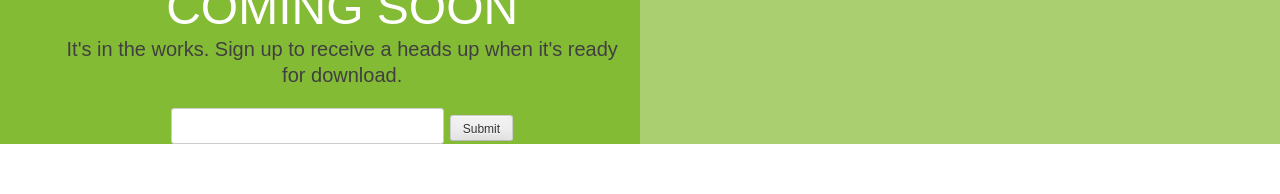
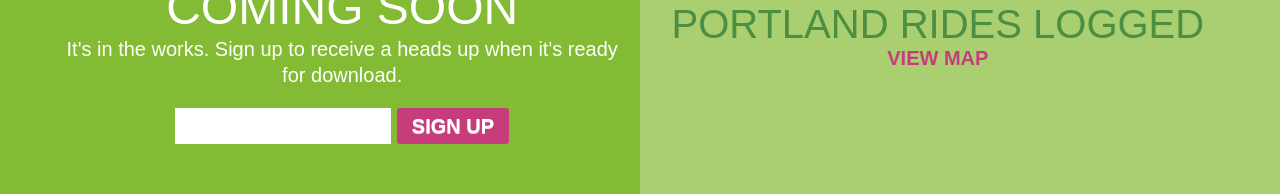
Before and after one commit to RideReport/firestonej.github.io, a website: page index.html in a window 1280 px wide. Shown: the part 974-1168 px from the top of the page. Before the commit the page ends 1118 px from the top, so only its background shows below. Drawn offline with nearby package versions, Linux system fonts and the light colour scheme.

Commit message:
Layout skeleton improvements

```diff
--- a/index.html
+++ b/index.html
@@ -74,9 +74,9 @@
 
           </div>
 
-          <div class="hero--right l--half m--3_8">
+          <div class="hero--right l--half m--3_8 s--none">
 
-            <img class="hero--phone" src="img/phone.png">
+            <img class="hero--phone" src="img/phone.png"/>
 
           </div>
 
@@ -88,7 +88,9 @@
 
         <div class="band--main">
 
-          <div class="signup l--half l--first m--half m--first s--contain">
+          <div class="signup l--half l--first m--half m--first">
+
+            <div class="signup--main s--contain">
 
               <h5>Android Beta Coming Soon</h5>
 
@@ -97,15 +99,25 @@
               <form ajax-email-signup="">
                 <input name="email" type="text"/>
                 <input name="tag" value="android" type="hidden">
-              <input type="submit">
+                <input type="submit" value="Sign Up" class="">
                 <span class="results"></span>
               </form>
 
             </div>
 
-          <div class="odo l--half m--half s--contain">
+          </div>
+
+          <div class="odo l--half m--half">
+
+            <div class="odo-main s--contain">
 
               <img src="img/counter.png">
+
+              <h6>Portland Rides Logged</h6>
+
+              <a href="#">View Map</a>
+
+            </div>
 
           </div>
 
--- a/sass/_base.scss
+++ b/sass/_base.scss
@@ -81,3 +81,22 @@
 p, ul, ol {
   margin-bottom: 1em;
 }
+
+input[type="text"],
+input[type="email"],
+input[type="url"],
+input[type="password"],
+input[type="search"],
+textarea {
+  border: 0;
+  border-radius: 0;
+  padding: 4px;
+}
+
+.button-big {
+  @include button-big;
+}
+
+.button, form input[type='submit'] {
+  @include button;
+}
--- a/sass/_base_reset.scss
+++ b/sass/_base_reset.scss
@@ -292,11 +292,10 @@
 input[type="button"],
 input[type="reset"],
 input[type="submit"] {
-  border: 1px solid;
+  border: 0;
   border-color: #ccc #ccc #bbb;
   border-radius: 3px;
   background: #e6e6e6;
-  box-shadow: inset 0 1px 0 rgba(255, 255, 255, 0.5), inset 0 15px 17px rgba(255, 255, 255, 0.5), inset 0 -5px 12px rgba(0, 0, 0, 0.05);
   color: rgba(0, 0, 0, .8);
   cursor: pointer; /* Improves usability and consistency of cursor style between image-type 'input' and others */
   -webkit-appearance: button; /* Corrects inability to style clickable 'input' types in iOS */
@@ -312,7 +311,6 @@
 input[type="reset"]:hover,
 input[type="submit"]:hover {
   border-color: #ccc #bbb #aaa;
-  box-shadow: inset 0 1px 0 rgba(255, 255, 255, 0.8), inset 0 15px 17px rgba(255, 255, 255, 0.8), inset 0 -5px 12px rgba(0, 0, 0, 0.02);
 }
 
 button:focus,
@@ -324,7 +322,6 @@
 input[type="reset"]:active,
 input[type="submit"]:active {
   border-color: #aaa #bbb #bbb;
-  box-shadow: inset 0 -1px 0 rgba(255, 255, 255, 0.5), inset 0 2px 5px rgba(0, 0, 0, 0.15);
 }
 
 input[type="checkbox"],
--- a/sass/_component-band.scss
+++ b/sass/_component-band.scss
@@ -1,7 +1,7 @@
 .band {
 
   &--main {
-    @include content-center;
+
   }
 
   &--green-split {
@@ -14,8 +14,36 @@
         $c-lightgreen 100%
       );
     }
+
+    color: $c-white;
+
+    a {
+      color: $c-purple;
+      @include font-nimbus-con;
+      font-weight: 600;
+      text-transform: uppercase;
+      &:hover {
+        color: darken($c-purple, 6%);
+      }
+    }
+
+    .button, form input[type='submit'] {
+      @include button-purple;
+      padding: 8px 15px;
+    }
+
+    .band--main {
+      @include breakpoint($bp-medium-up){
+        @include content-center;
+      }
+    }
   }
 
+  &--blue {
+    color: $c-white;
 
-
+    .button {
+      @include button-purple;
+    }
+  }
 }
--- a/sass/_component-front.scss
+++ b/sass/_component-front.scss
@@ -47,7 +47,9 @@
   }
 
   &--right {
-    text-align: center;
+    @include breakpoint($bp-medium-up){
+      text-align: center;
+    }
   }
 
   &--phone {
@@ -63,6 +65,11 @@
   &--button {
     @include button-big;
     @include button-yellow;
+
+    @include breakpoint($bp-small){
+      display: inline-block;
+      margin: 0 auto;
+    }
   }
 }
 
@@ -70,19 +77,46 @@
   background-color: $c-green;
   text-align: center;
   padding-top: 3em;
+  padding-bottom: 2em;
+
+  &--main {
+    @include breakpoint($bp-small){
+      @include content-pad;
+    }
+  }
+
+  @include breakpoint($bp-small){
+    padding-top: 1em;
+    padding-bottom: 1em;
+  }
+
+  input[type="text"]{
+    margin-bottom: 10px;
+    width: 60%;
+    max-width: 216px;
+  }
 }
 
 .odo {
+  padding-bottom: 2em;
   text-align: center;
+  z-index: stacking_order('odo');
+
+  &--main {
+    @include breakpoint($bp-small){
+      @include content-pad;
+    }
+  }
+
+  @include breakpoint($bp-small){
+    background-color: $c-lightgreen;
+    padding-top: 1em;
+    padding-bottom: 1em;
+  }
   @include breakpoint($bp-medium){
     padding-top: 3em;
   }
   @include breakpoint($bp-large){
     padding-top: 5em;
   }
-  z-index: stacking_order('odo');
-
-  @include breakpoint($bp-small){
-    background-color: $c-lightgreen;
-  }
 }
--- a/sass/_global.scss
+++ b/sass/_global.scss
@@ -39,7 +39,7 @@
 $bp-small: 0px 600px;
 $bp-medium: 601px 880px;
 $bp-smmd: 0px 880px;
-$bp-medium-up: 561px, 'no-query' '.no-mediaqueries';
+$bp-medium-up: 601px, 'no-query' '.no-mediaqueries';
 $bp-large: 881px, 'no-query' '.no-mediaqueries';
 
 // 1.3 Variables - Grid Settings
@@ -93,8 +93,12 @@
 }
 
 @mixin content-center {
+  max-width: 60em;
+  @include content-pad;
+}
+
+@mixin content-pad {
   margin: 0 auto;
-  max-width: 60em;
   padding-right: 1em;
   padding-left: 1em;
   @include group;
@@ -123,9 +127,10 @@
   @include font-nimbus-con;
   font-weight: 600;
   text-transform: uppercase;
+  font-size: 1em;
 }
 
-@mixin button-small {
+@mixin button-med {
   @include button;
   padding: 18px 35px;
   border-radius: 5px;
@@ -159,6 +164,9 @@
     color: $c-white;
     background-color: darken($c-yellow, 12%);
   }
+  &:focus, &:visited {
+    color: $c-white;
+  }
 }
 
 @mixin button-purple {
@@ -166,7 +174,10 @@
   background-color: $c-purple;
   &:hover {
     color: $c-white;
-    background-color: darken($c-yellow, 12%);
+    background-color: darken($c-purple, 6%);
+  }
+  &:focus, &:visited {
+    color: $c-white;
   }
 }
 
```
Also changed, not shown: style.css, 1 other file. Lines whose indentation alone changed are shown as unchanged.
